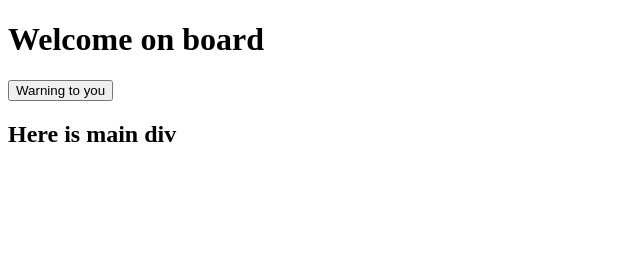
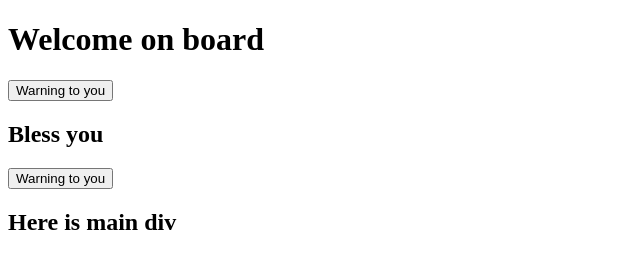
Before and after one commit to Highbee4u/training, a plain HTML site: page index.html in a window 1280 px wide. Shown: the whole page, without its empty margins (0-640 px from the left). Drawn offline with Linux system fonts and the light colour scheme.

Commit message:
new branch with some content (#4)

```diff
--- a/index.html
+++ b/index.html
@@ -8,11 +8,18 @@
 </head>
 <body>
     <h1>Welcome on board</h1>
+
+<button class="btn btn-outline-warning">Warning to you</button>
+<div class="content">
+    <h2>Bless you</h2>
+</div>
+
     <button class="btn btn-outline-warning">Warning to you</button>
     <div class="content">
         <div class="main">
             <h2>Here is main div</h2>
         </div>
     </div>
+
 </body>
 </html>
```
